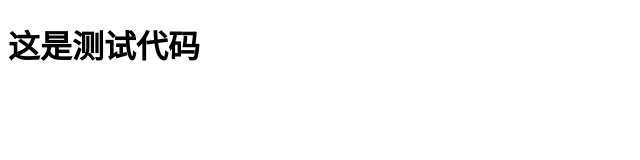
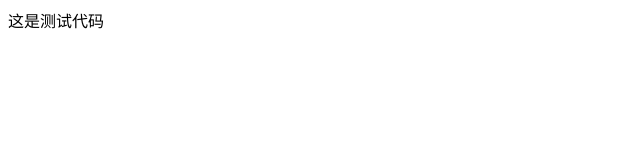
Before and after one commit to sanjianxia/demo, a plain HTML site: page index.html in a window 1280 px wide. Shown: the whole page, without its empty margins (0-640 px from the left). Drawn offline with Linux system fonts and the light colour scheme.

Commit message:
第二次提交

```diff
--- a/index.html
+++ b/index.html
@@ -7,7 +7,7 @@
 	</head>
 	<body>
 		<div class="box">
-			<h1>这是测试代码</h1>
+			这是测试代码
 		</div>
 	</body>
 </html>
```
